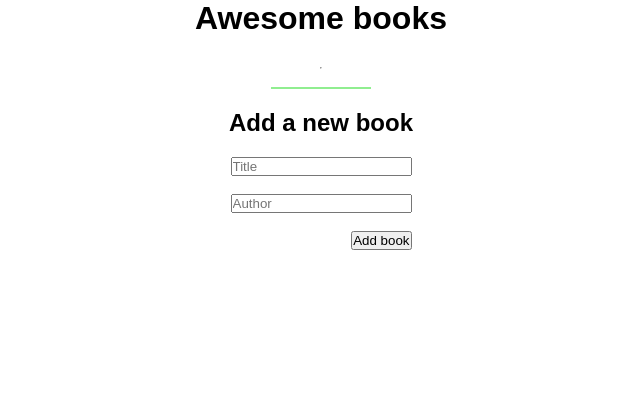
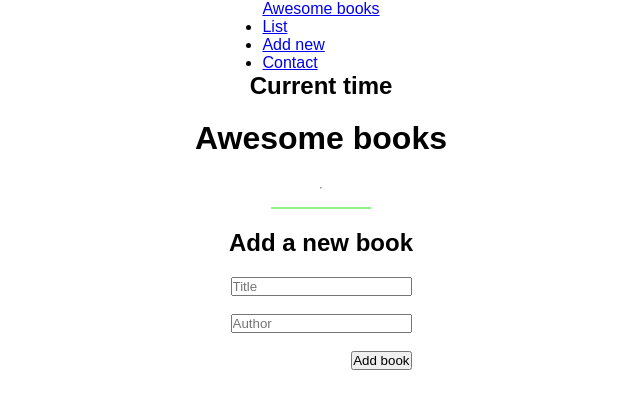
Before and after one commit to Megagig/Awesome-books, a website: page index.html in a window 1280 px wide. Shown: the whole page, without its empty margins (319-959 px from the left). Drawn offline with Linux system fonts and the light colour scheme.

Commit message:
Add the HTML markup for the Navigation Menu

```diff
--- a/index.html
+++ b/index.html
@@ -8,6 +8,18 @@
     <title>Awesome books</title>
   </head>
   <body>
+    <nav>
+      <a href="#">Awesome books</a>
+      <ul>
+        <li><a href="#book-list" class="active">List</a></li>
+        <li><a href="#add-book-form">Add new</a></li>
+        <li><a href="#contact-info">Contact</a></li>
+      </ul>
+    </nav>
+    <section id="current-time">
+      <h2>Current time</h2>
+      <p id="time"></p>
+    </section>
     <h1>Awesome books</h1>
     <section>
       <table>
```
